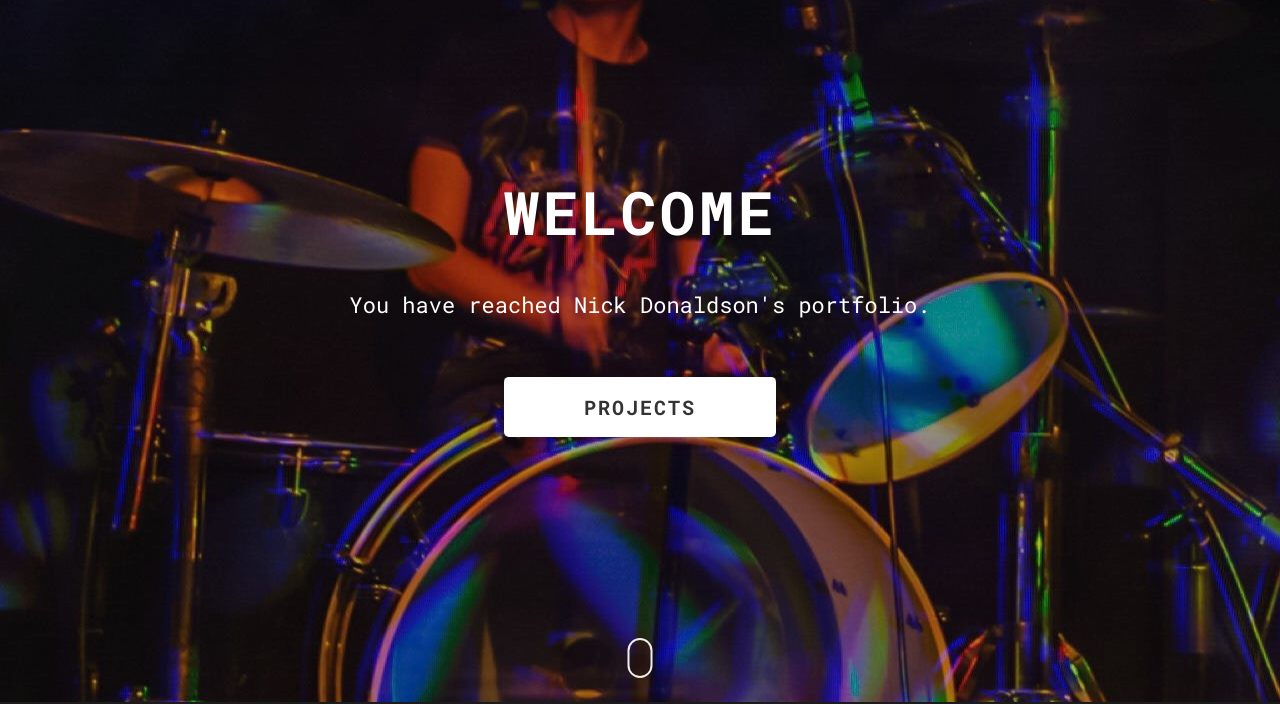
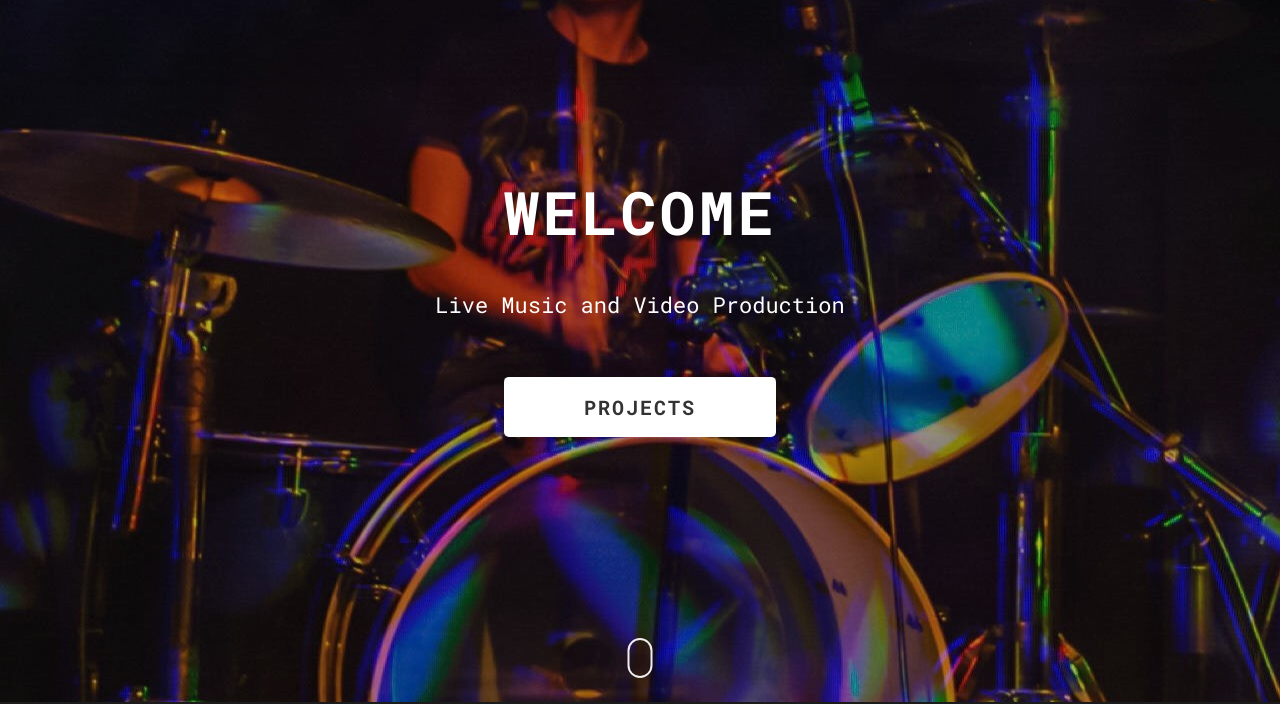
Before and after one commit to ndproductions/ndproductions.github.io, a plain HTML site: page index.html in a window 1280 px wide. Shown: the part 98-802 px from the top of the page. Drawn offline with Linux system fonts and the light colour scheme.

Commit message:
Update index.html

```diff
--- a/index.html
+++ b/index.html
@@ -90,7 +90,7 @@
         <h1 class="heading-primary">WELCOME</h1>
         <div class="home-hero__info">
           <p class="text-primary">
-            You have reached Nick Donaldson's portfolio.
+            Live Music and Video Production
           </p>
         </div>
         <div class="home-hero__cta">
```
